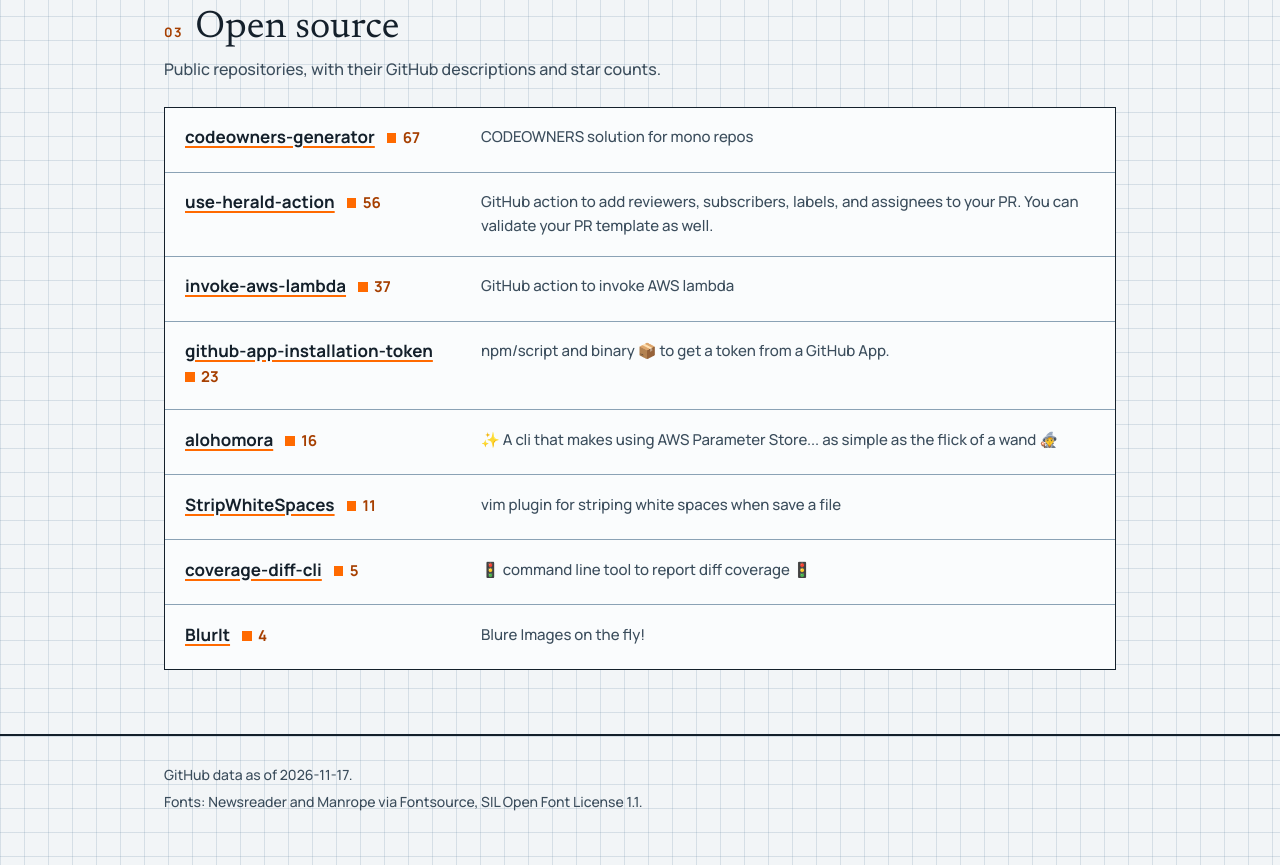
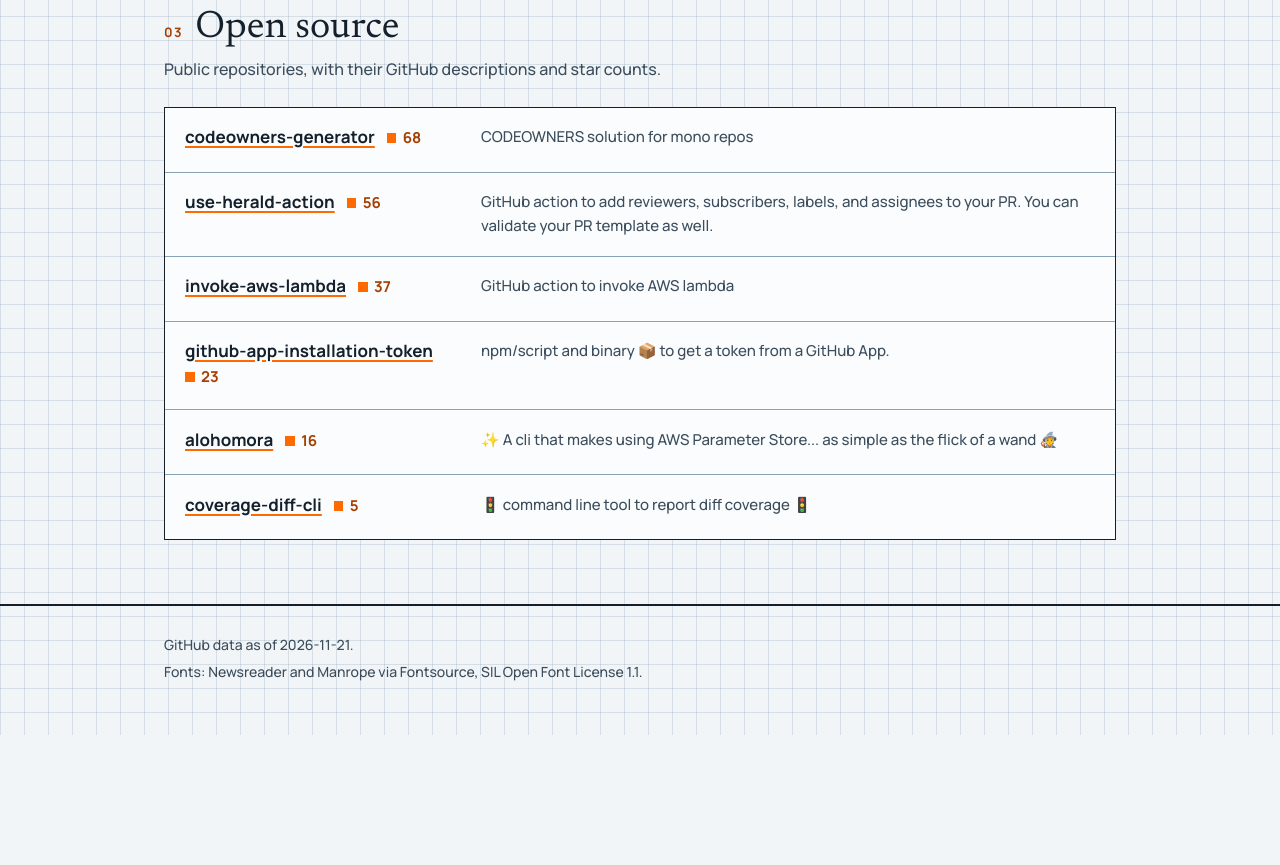
Before and after one commit to gagoar/gagoar.github.com, a plain HTML site: page index.html in a window 1280 px wide. Shown: the part 2120-2985 px from the top of the page. After the commit the page ends 2855 px from the top, so only its background shows below. Drawn offline with Linux system fonts and the light colour scheme.

Commit message:
Refresh the plugin and open-source lists from GitHub

```diff
--- a/index.html
+++ b/index.html
@@ -60,12 +60,12 @@
 <p class="gg-lede">Each plugin has its own site. Descriptions come from the repository, and the tag is the latest release. Install them all from the <a href="https://gagoar.github.io/gago-plugins/">gago-plugins marketplace</a>.</p>
 <ul class="gg-list">
 <!-- plugins:start -->
+<li class="gg-item"><h3><a href="https://gagoar.github.io/plugin-directory-preflight/">plugin-directory-preflight</a><span class="gg-tag">v0.2.0</span></h3><p>Claude Code plugin: run the plugin directory&#x27;s upload checks locally, read the scan report in a screenful, and pin a stubborn hold in about three uploads</p></li>
+<li class="gg-item"><h3><a href="https://gagoar.github.io/unmistakable/">unmistakable</a><span class="gg-tag">v0.2.4</span></h3><p>Rewrite English so an AI agent cannot misread it. A Claude Code skill and a TypeScript linter (no dependency) that follow the ASD-STE100 rules.</p></li>
 <li class="gg-item"><h3><a href="https://gagoar.github.io/greenhorn/">greenhorn</a><span class="gg-tag">v0.1.0</span></h3><p>Claude Code plugin: write technical text so a newcomer can follow it. The greenhorn test finds where a stranger gets lost.</p></li>
 <li class="gg-item"><h3><a href="https://gagoar.github.io/foghorn/">foghorn</a><span class="gg-tag">v0.1.0</span></h3><p>Claude Code plugin: write release notes in the esbuild voice. Technical, honest, useful to the people the change affects.</p></li>
 <li class="gg-item"><h3><a href="https://gagoar.github.io/typescript-patterns-enforcer/">typescript-patterns-enforcer</a><span class="gg-tag">v0.6.2</span></h3><p>Claude Code plugin — TypeScript pattern enforcement as an inline skill and subagent</p></li>
-<li class="gg-item"><h3><a href="https://gagoar.github.io/unmistakable/">unmistakable</a><span class="gg-tag">v0.2.4</span></h3><p>Rewrite English so an AI agent cannot misread it. A Claude Code skill and a TypeScript linter (no dependency) that follow the ASD-STE100 rules.</p></li>
 <li class="gg-item"><h3><a href="https://gagoar.github.io/pr-brief/">pr-brief</a><span class="gg-tag">v0.8.1</span></h3><p>PR description gate and skill: brief, Input→Functions→Output diagrams, review guide</p></li>
-<li class="gg-item"><h3><a href="https://gagoar.github.io/plugin-directory-preflight/">plugin-directory-preflight</a><span class="gg-tag">v0.2.0</span></h3><p>Claude Code plugin: run the plugin directory&#x27;s upload checks locally, read the scan report in a screenful, and pin a stubborn hold in about three uploads</p></li>
 <li class="gg-item"><h3><a href="https://gagoar.github.io/iceberg/">iceberg</a><span class="gg-tag">v0.5.4</span></h3><p>Claude Code plugin: grades every plan Claude writes against 14 Hemingway rules and rewrites docs to an A.</p></li>
 <li class="gg-item"><h3><a href="https://gagoar.github.io/html-effectiveness/">html-effectiveness</a><span class="gg-tag">v0.2.2</span></h3><p>Claude Code skill for generating rich, self-contained HTML documents</p></li>
 <li class="gg-item"><h3><a href="https://gagoar.github.io/claude-memory-sync/">claude-memory-sync</a><span class="gg-tag">v0.4.1</span></h3><p>Push, pull, and diff Claude Code per-project memory to a Git repo of your choice. Installs as a Claude Code skill.</p></li>
@@ -79,20 +79,18 @@
 <p class="gg-lede">Public repositories, with their GitHub descriptions and star counts.</p>
 <ul class="gg-list">
 <!-- oss:start -->
-<li class="gg-item"><h3><a href="https://gagoar.github.io/codeowners-generator/">codeowners-generator</a><span class="gg-stars">67<span class="gg-sr"> stars</span></span></h3><p>CODEOWNERS solution for mono repos</p></li>
+<li class="gg-item"><h3><a href="https://gagoar.github.io/codeowners-generator/">codeowners-generator</a><span class="gg-stars">68<span class="gg-sr"> stars</span></span></h3><p>CODEOWNERS solution for mono repos</p></li>
 <li class="gg-item"><h3><a href="https://gagoar.github.io/use-herald-action/">use-herald-action</a><span class="gg-stars">56<span class="gg-sr"> stars</span></span></h3><p>GitHub action to add reviewers, subscribers, labels, and assignees to your PR.  You can validate your PR template as well. </p></li>
 <li class="gg-item"><h3><a href="https://github.com/gagoar/invoke-aws-lambda">invoke-aws-lambda</a><span class="gg-stars">37<span class="gg-sr"> stars</span></span></h3><p>GitHub action to invoke AWS lambda</p></li>
 <li class="gg-item"><h3><a href="https://github.com/gagoar/github-app-installation-token">github-app-installation-token</a><span class="gg-stars">23<span class="gg-sr"> stars</span></span></h3><p>npm/script and binary 📦  to get a token from a GitHub App.</p></li>
 <li class="gg-item"><h3><a href="https://github.com/gagoar/alohomora">alohomora</a><span class="gg-stars">16<span class="gg-sr"> stars</span></span></h3><p>✨ A cli that makes using AWS Parameter Store... as simple as the flick of a wand 🧙</p></li>
-<li class="gg-item"><h3><a href="https://github.com/gagoar/StripWhiteSpaces">StripWhiteSpaces</a><span class="gg-stars">11<span class="gg-sr"> stars</span></span></h3><p>vim plugin for striping white spaces when save a file</p></li>
 <li class="gg-item"><h3><a href="https://github.com/gagoar/coverage-diff-cli">coverage-diff-cli</a><span class="gg-stars">5<span class="gg-sr"> stars</span></span></h3><p>🚦 command line tool to report diff coverage 🚦</p></li>
-<li class="gg-item"><h3><a href="http://gagoar.github.io/BlurIt">BlurIt</a><span class="gg-stars">4<span class="gg-sr"> stars</span></span></h3><p>Blure Images on the fly!</p></li>
 <!-- oss:end -->
 </ul>
 </section>
 </div></main>
 <footer class="gg-foot"><div class="gg-wrap">
-<p>GitHub data as of <!-- asof:start -->2026-11-17<!-- asof:end -->.</p>
+<p>GitHub data as of <!-- asof:start -->2026-11-21<!-- asof:end -->.</p>
 <p>Fonts: Newsreader and Manrope via Fontsource, SIL Open Font License 1.1.</p>
 </div></footer>
 </body>
```
